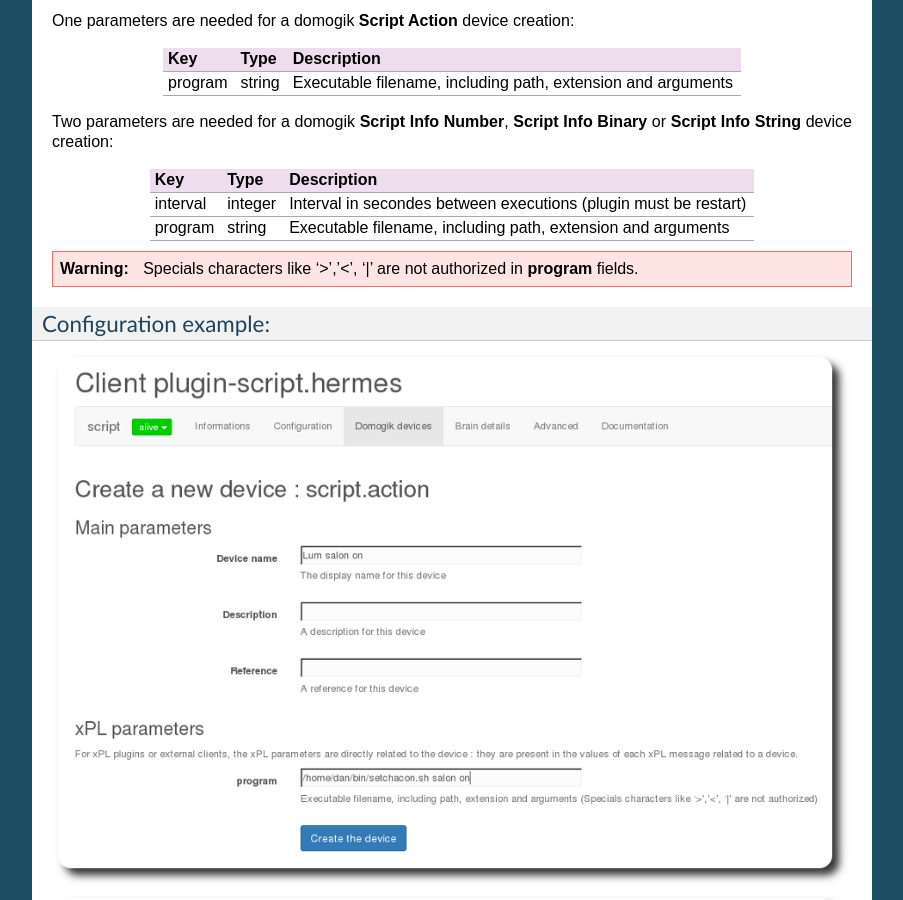
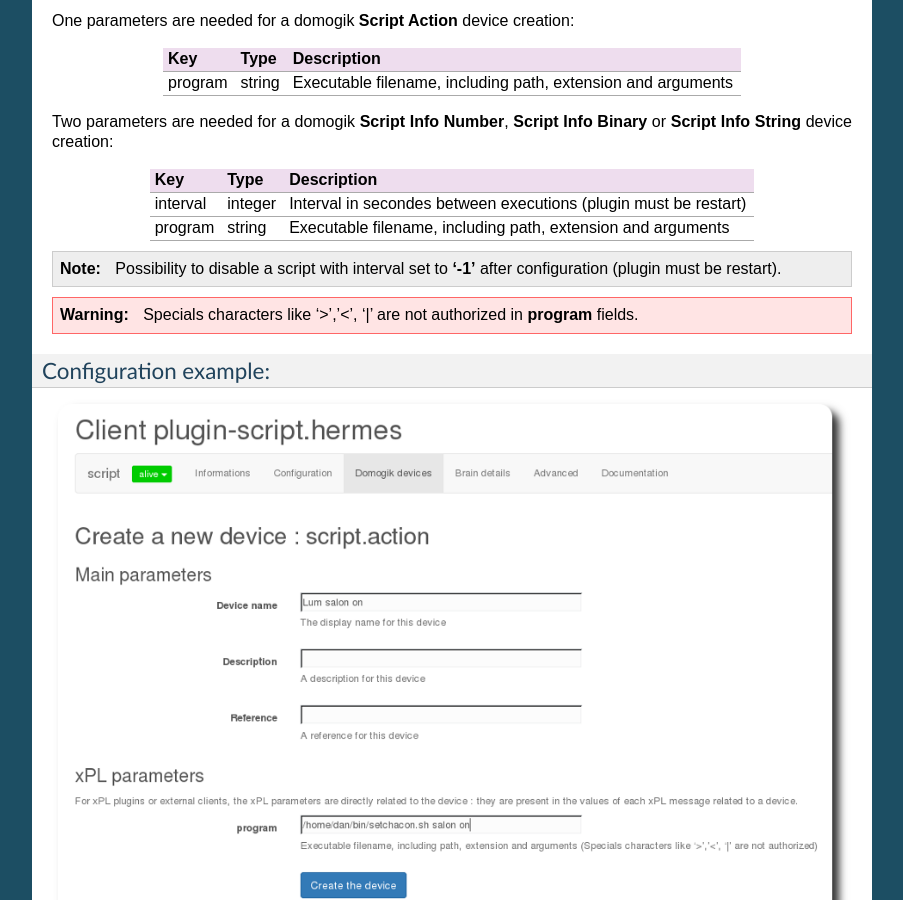
Before and after one commit to vdomos/domogik-plugin-script, a Sphinx documentation site: the page built from docs/script.txt, in a window 1280 px wide and 900 px high, scrolled down 2935 px. Shown: the whole window, without its empty margins (198-1101 px from the left). Built offline with Sphinx 7.4.7, drawn with Linux system fonts in a browser that asks for light colours.

Commit message:
Update doc for possibility to disable a script with interval set to -1

```diff
--- a/docs/script.txt
+++ b/docs/script.txt
@@ -156,6 +156,10 @@ program               string                      Executable filename, including
 ===================== =========================== ======================================================================
 
 
+.. note::
+	Possibility to disable a script with interval set to **'-1'** after configuration (plugin must be restart).
+
+
 .. warning::
 	Specials characters like '>','<', '|' are not authorized in **program** fields.
 
```
